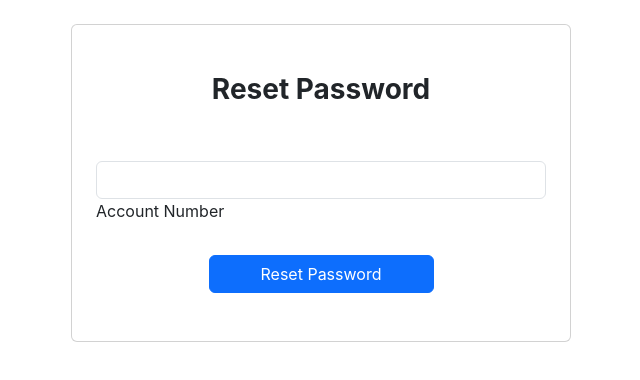
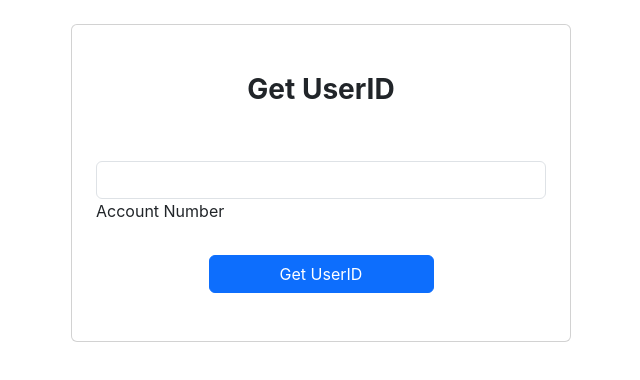
Before and after one commit to Vanoita/Banking_App, a React (Create React App) app: page /forgotUsername in a window 1280 px wide. Shown: the top 380 px of the page, without its empty margins (319-959 px from the left). Built offline with nearby package versions, Linux system fonts and the light colour scheme.

Commit message:
forgot userId update

```diff
--- a/src/components/AccountAdmin.js
+++ b/src/components/AccountAdmin.js
@@ -22,8 +22,9 @@ function AccountAdmin() {
     const [accounts, setAccounts] = useState([]);
     const navigate = useNavigate();
     const fetchURL = "http://localhost:8080/fetchAllAccounts";
+   // const searchURL = "http://localhost:8080/fetchAccountByAccNo";
     const userId = '12345678';//localStorage.get('username');
-    const [enable,setEnable]=useState(true);
+    const [enable,setEnable]=useState();
     const [searchQuery , setSearchQuery]=useState("");
 
 
@@ -37,6 +38,17 @@ function AccountAdmin() {
                 alert("error occured while loading data" + error);
             });
     };
+
+    // const searchAccount= () => {
+    //     axios
+    //         .get(searchURL)
+    //         .then((response) => {
+    //             setAccounts(response.data);
+    //         })
+    //         .catch((error) => {
+    //             alert("error occured while loading data" + error);
+    //         });
+    // }
 
     useEffect(() => {
         fetchAccounts();
--- a/src/components/ForgotUsername.js
+++ b/src/components/ForgotUsername.js
@@ -12,9 +12,14 @@ const [accNo,setAccNo] = useState("");
     const submitActionHandler = (event)=>{
         event.preventDefault();
         const baseURL = "http://localhost:8080/checkAccNo/"+accNo;
+        const searchURL = "http://localhost:8080/fetchUserId/"+accNo;
         axios.post(baseURL).then((response)=>{
             if(response.data)
-            navigate("/createNewPassword/"+accNo);
+            {
+                axios.get(searchURL).then((response)=>{alert("Your Username is "+response.data);})
+                .catch((error)=>{alert("error occured while loading data" + error);});
+            navigate("/");
+            }
             else {
                 document.getElementById("message").innerHTML = "Account Not Found";
             }
@@ -30,7 +35,7 @@ const [accNo,setAccNo] = useState("");
     <div className="container d-flex flex-row justify-content-center align-items-center mt-4">
         <div className='card' style={{ width: "100%", maxWidth: "500px" }}>
             <form className="p-4" onSubmit={submitActionHandler}>
-                <h3 className="my-4 text-center fw-bold" style={{ paddingBottom: "30px" }}>Reset Password</h3>
+                <h3 className="my-4 text-center fw-bold" style={{ paddingBottom: "30px" }}>Get UserID</h3>
                 <div id="message"></div>
                 <div class="form-outline mb-4">
                     <input type="text" class="form-control" value={accNo} onChange={e => setAccNo(e.target.value)} />
@@ -38,7 +43,7 @@ const [accNo,setAccNo] = useState("");
                 </div>
                 <div className='d-flex justify-content-center'>
                             <button type="submit" class="btn btn-primary btn-block mb-4"
-                            style={{ width: "50%" }} >Reset Password</button>
+                            style={{ width: "50%" }} >Get UserID</button>
                         </div>
             </form>
         </div>
```
